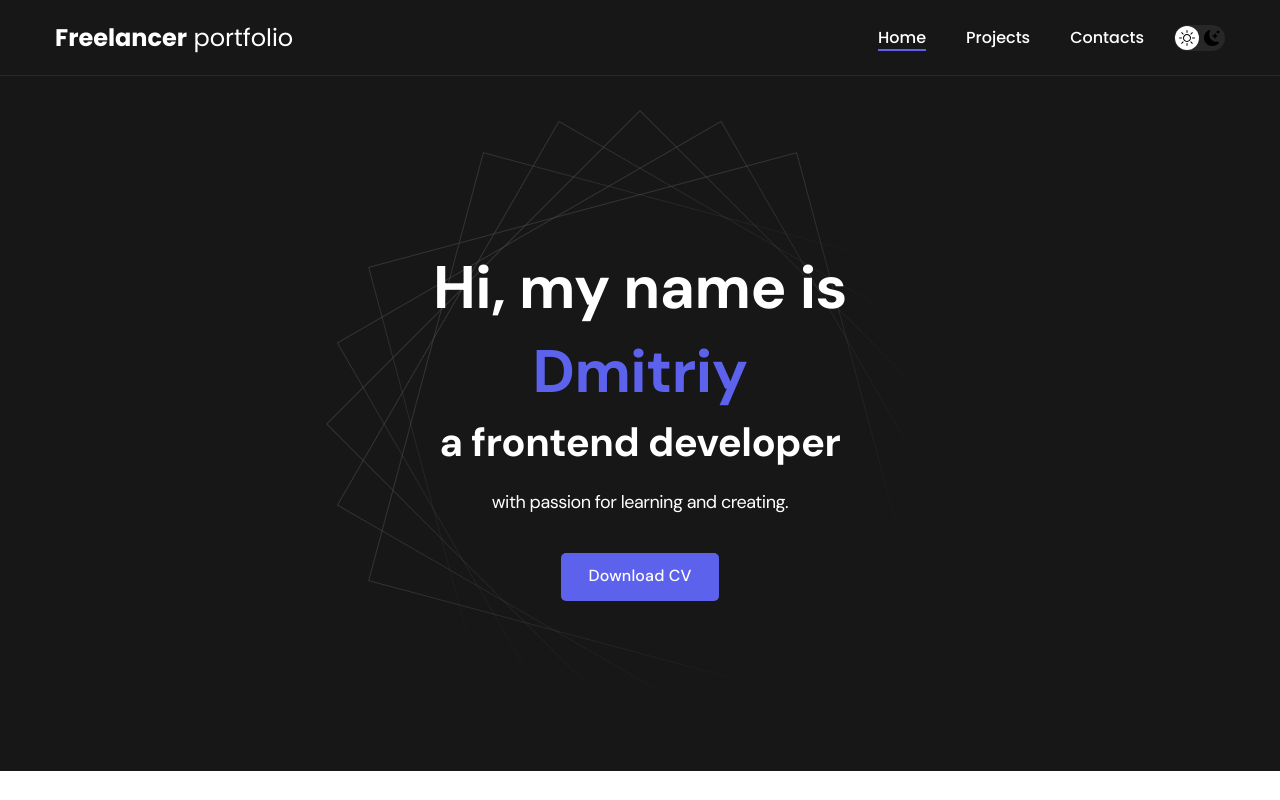
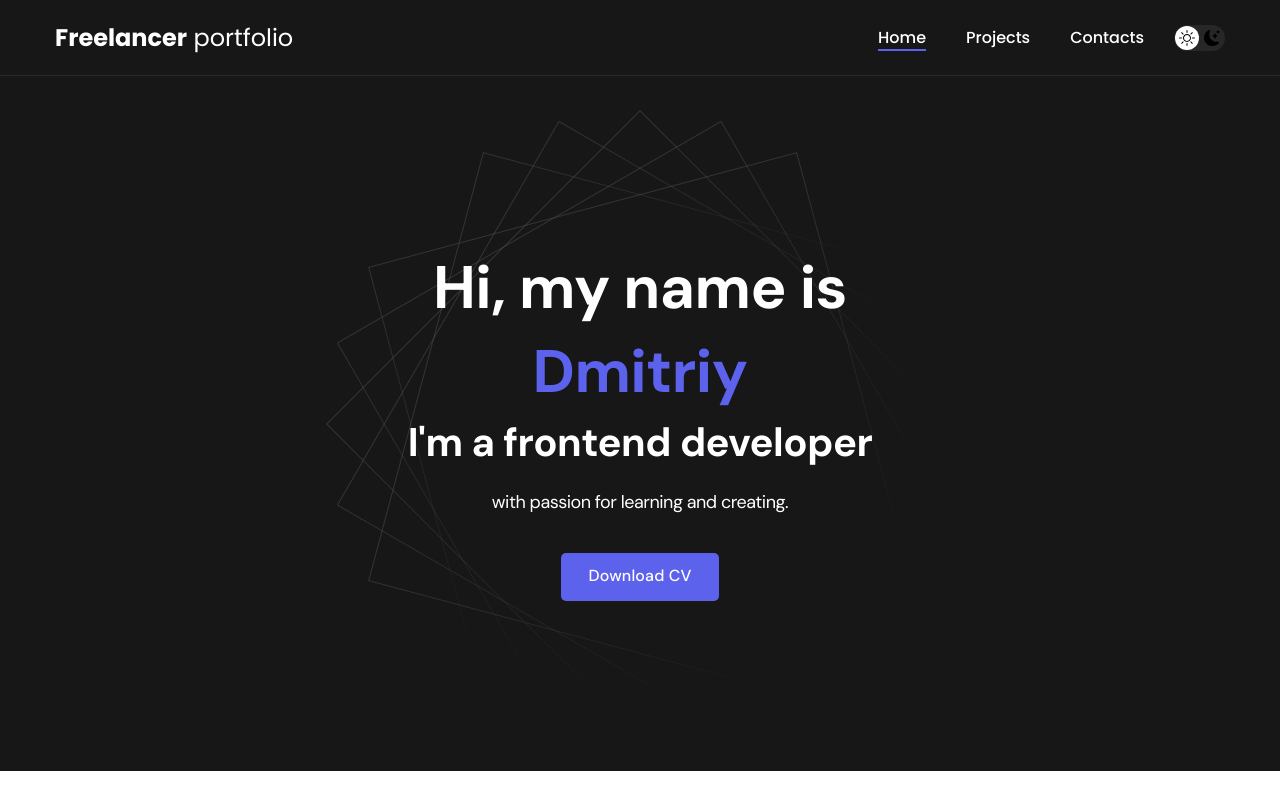
Before and after one commit to Dmitrij413/portfolio, a React (Create React App) app: page / in a window 1280 px wide. Shown: the top 800 px of the page. Built offline with nearby package versions, Linux system fonts and the light colour scheme.

Commit message:
Changes to be committed: 	modified:   src/components/header/Header.jsx

```diff
--- a/src/components/header/Header.jsx
+++ b/src/components/header/Header.jsx
@@ -4,7 +4,7 @@ const Header = () => {
         <div className="header__wrapper">
           <h1 className="header__title">
             <strong>Hi, my name is <em>Dmitriy</em></strong><br />
-                  a frontend developer
+                I'm a frontend developer
           </h1>
           <div className="header__text">
             <p>with passion for learning and creating.</p>
```
